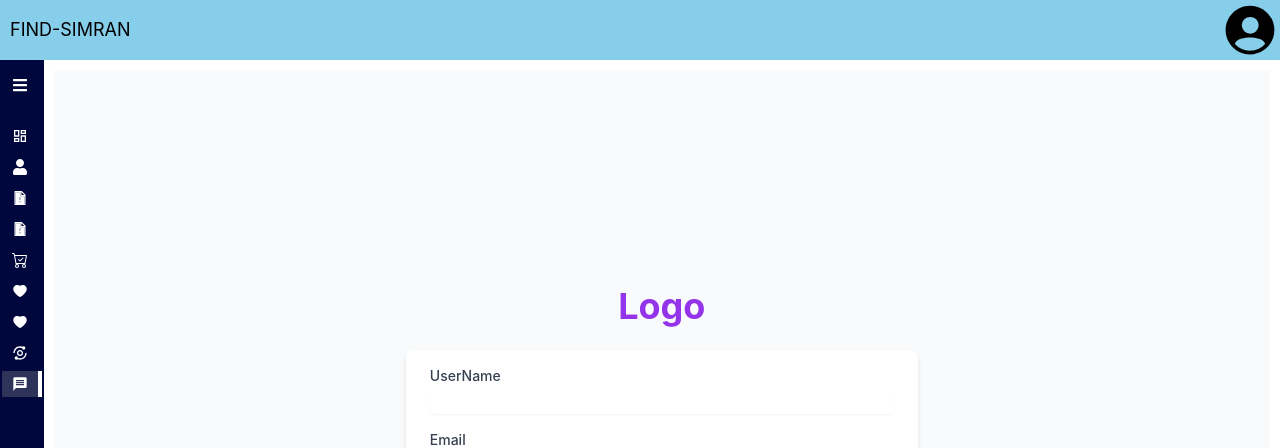
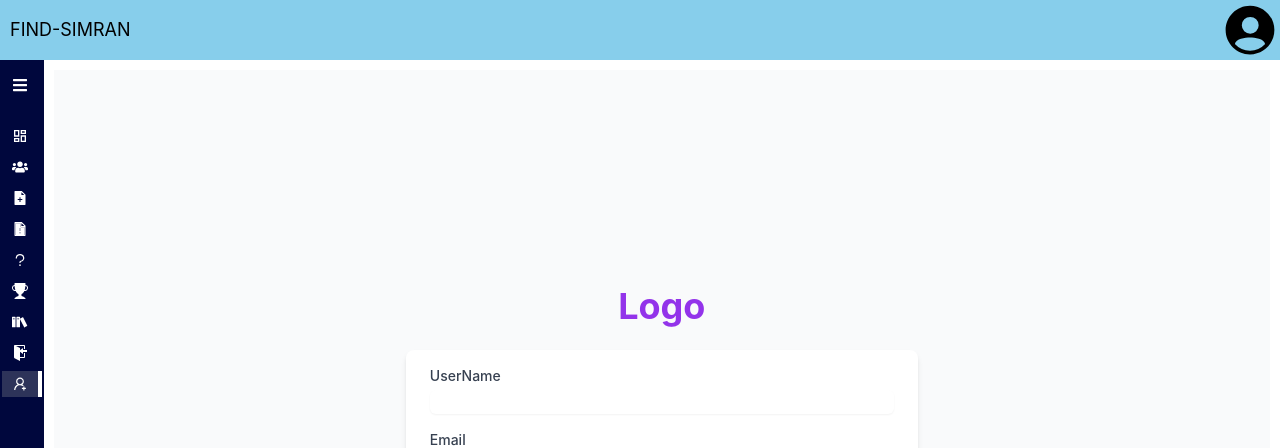
Before and after one commit to diksha0149/FindSimran-Website, a React (Create React App) app in the folder frontend/: page /register in a window 1280 px wide. Shown: the top 448 px of the page. Built offline with nearby package versions, Linux system fonts and the light colour scheme.

Commit message:
icons changed

```diff
--- a/frontend/src/components/Sidebar/SideBar.js
+++ b/frontend/src/components/Sidebar/SideBar.js
@@ -1,22 +1,14 @@
 import React from 'react';
 import { NavLink } from "react-router-dom";
-import { FaBars, FaHome, FaLock, FaMoneyBill, FaUser } from "react-icons/fa";
-import { MdMessage } from "react-icons/md";
-import { BiAnalyse, BiSearch } from "react-icons/bi";
-import { BiCog } from "react-icons/bi";
-import { AiFillHeart, AiTwotoneFileExclamation } from "react-icons/ai";
-import { BsCartCheck } from "react-icons/bs";
+import { FaBars, FaUsers } from "react-icons/fa";
+import { AiFillFileAdd, AiOutlineQuestion, AiTwotoneFileExclamation } from "react-icons/ai";
 import { useState } from "react";
 import { AnimatePresence, motion } from "framer-motion";
-import { HiMenuAlt3 } from "react-icons/hi";
 import { MdOutlineDashboard } from "react-icons/md";
-import { RiSettings4Line } from "react-icons/ri";
-// import { TbReportAnalytics } from "react-icons/tb";
-import { AiOutlineUser, AiOutlineHeart } from "react-icons/ai";
-import { FiMessageSquare, FiFolder, FiShoppingCart,FiBookOpen } from "react-icons/fi";
-import { AiFillPlusCircle } from 'react-icons/ai';
-import { BiCodeAlt } from "react-icons/bi";
-import { Link } from "react-router-dom";
+import { AiOutlineUserAdd } from 'react-icons/ai';
+import {ImBooks} from "react-icons/im"
+import {BsTrophyFill} from 'react-icons/bs'
+import {GoSignIn} from "react-icons/go"
 import { IoPersonCircleSharp } from "react-icons/io5";
 import SidebarMenu from "./SidebarMenu";
 const routes = [
@@ -28,12 +20,12 @@ const routes = [
   {
     path: "/users",
     name: "Users",
-    icon: <FaUser />,
+    icon: <FaUsers />,
   },
   {
     path: "/postScream",
     name: "Post Scream",
-    icon: <AiTwotoneFileExclamation />,
+    icon: <AiFillFileAdd   />,
   },
   {
     path: "/myscream",
@@ -43,27 +35,27 @@ const routes = [
   {
     path: "/codingProblems",
     name: "CodingProblems",
-    icon: <BsCartCheck />,
+    icon: <AiOutlineQuestion />,
   },
   {
     path: "/upcomingcontest",
     name: "Contest",
-    icon: <AiFillHeart />,
+    icon: <BsTrophyFill />,
   },
   {
     path: "/StudyResources",
     name: "Resources",
-    icon: <AiFillHeart />,
+    icon: <ImBooks />,
   },
   {
     path: "/login",
     name: "Login",
-    icon: <BiAnalyse />,
+    icon: <GoSignIn />,
   },
   {
     path: "/register",
     name: "Register",
-    icon: <MdMessage />,
+    icon: <AiOutlineUserAdd />,
   }
 ];
 
```
